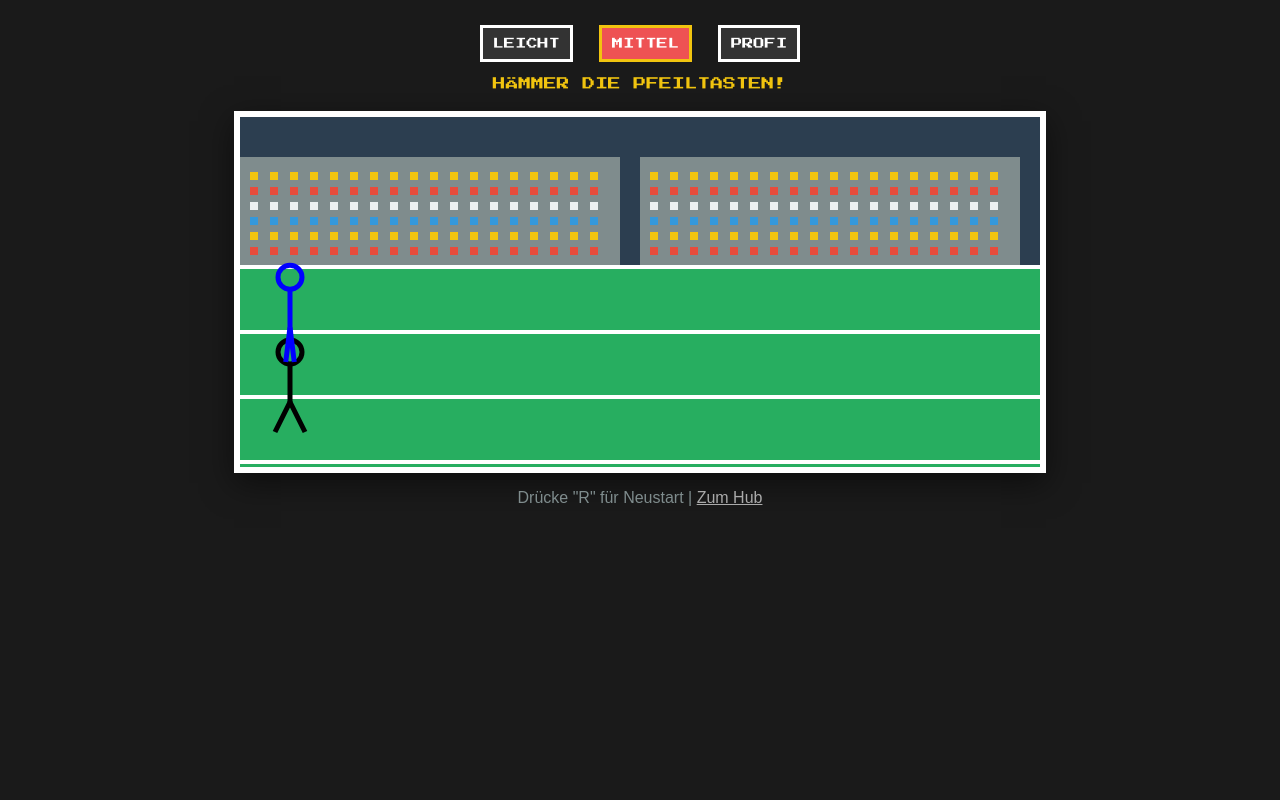
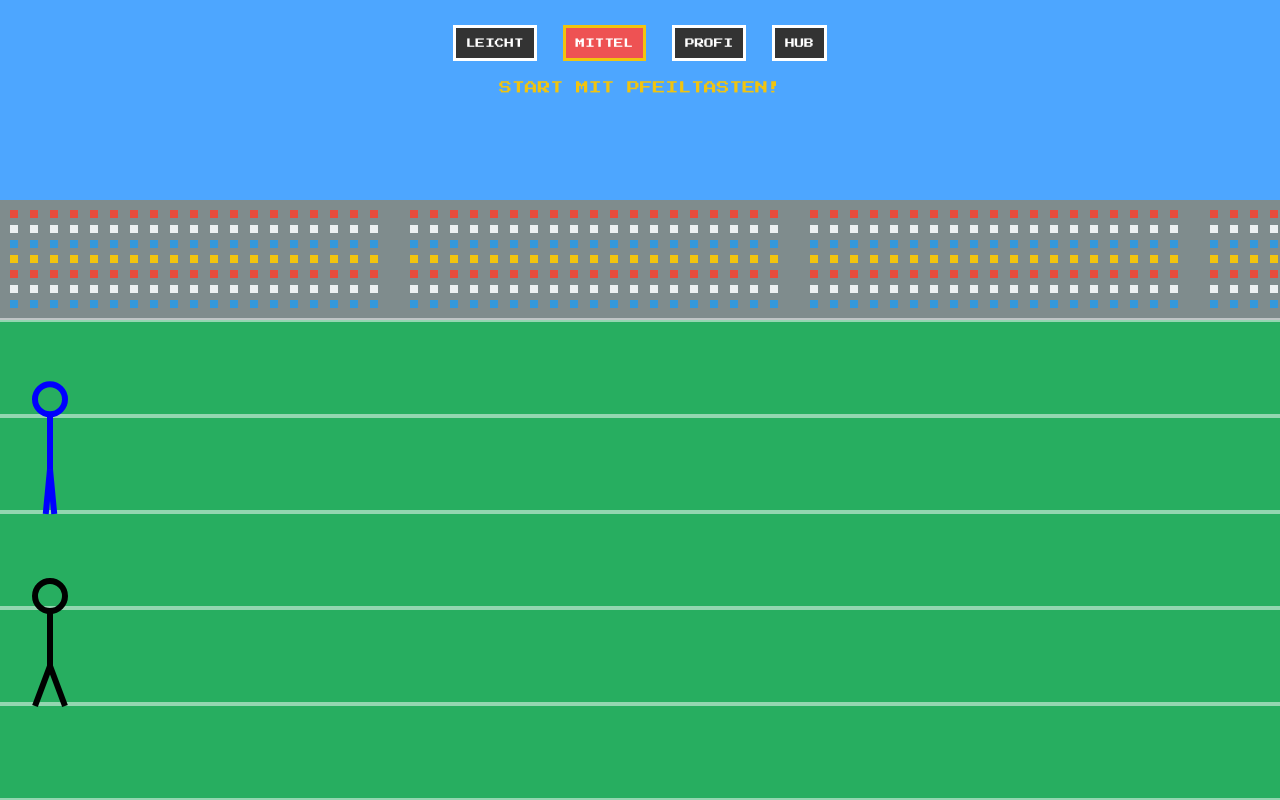
Before and after one commit to K4lkus/Pixellympics, a plain HTML site: page sprint.html in a window 1280 px wide. Drawn offline with Linux system fonts and the light colour scheme.

Commit message:
sprint.html

```diff
--- a/sprint.html
+++ b/sprint.html
@@ -2,36 +2,62 @@
 <html>
 <head>
     <meta charset="UTF-8">
-    <title>Pixel Games - 100m Sprint</title>
+    <title>Pixel Games - Fullscreen Sprint</title>
     <style>
         @import url('https://fonts.googleapis.com/css2?family=Press+Start+2P&display=swap');
-        body { background: #1a1a1a; color: white; text-align: center; font-family: 'Press Start 2P', cursive; margin: 0; padding: 20px; }
-        canvas { background: #27ae60; border: 6px solid #fff; display: block; margin: 10px auto; box-shadow: 0 10px 30px rgba(0,0,0,0.5); }
-        .diff-btn { font-family: 'Press Start 2P', cursive; font-size: 0.7rem; padding: 10px; margin: 5px; cursor: pointer; border: 3px solid #fff; background: #333; color: white; }
+
+        body, html {
+            margin: 0; padding: 0; width: 100%; height: 100%;
+            overflow: hidden; background: #1a1a1a;
+            font-family: 'Press Start 2P', cursive;
+        }
+
+        /* UI über das Spiel legen */
+        .ui-overlay {
+            position: absolute; top: 20px; width: 100%; z-index: 10;
+            pointer-events: none; /* Klicks gehen durch zum Spiel */
+            text-align: center;
+        }
+
+        .diff-btn, .back-btn {
+            pointer-events: auto; font-family: 'Press Start 2P', cursive;
+            font-size: 0.6rem; padding: 10px; margin: 5px; cursor: pointer;
+            border: 3px solid #fff; background: #333; color: white;
+        }
         .active { background: #ee5253; border-color: #f1c40f; }
-        .status { font-size: 0.8rem; color: #f1c40f; margin: 10px; height: 1.5rem; }
+
+        canvas { display: block; width: 100vw; height: 100vh; }
     </style>
 </head>
 <body>
 
-    <div>
-        <button class="diff-btn" onclick="setDiff(3.5, this)">LEICHT</button>
-        <button class="diff-btn active" onclick="setDiff(4.6, this)">MITTEL</button>
-        <button class="diff-btn" onclick="setDiff(5.8, this)">PROFI</button>
+    <div class="ui-overlay">
+        <div>
+            <button class="diff-btn" onclick="setDiff(3.5, this)">LEICHT</button>
+            <button class="diff-btn active" onclick="setDiff(4.6, this)">MITTEL</button>
+            <button class="diff-btn" onclick="setDiff(6.0, this)">PROFI</button>
+            <a href="index.html"><button class="back-btn">HUB</button></a>
+        </div>
+        <div id="status" style="color: #f1c40f; margin-top: 15px; font-size: 0.8rem;">START MIT PFEILTASTEN!</div>
     </div>
 
-    <div id="status" class="status">HÄMMER DIE PFEILTASTEN!</div>
-
-    <canvas id="sprintCanvas" width="800" height="350"></canvas>
-    <p style="font-family: sans-serif; color: #7f8c8d;">Drücke "R" für Neustart | <a href="index.html" style="color: #aaa;">Zum Hub</a></p>
+    <canvas id="gameCanvas"></canvas>
 
     <script>
-        var canvas = document.getElementById('sprintCanvas');
+        var canvas = document.getElementById('gameCanvas');
         var ctx = canvas.getContext('2d');
         var statusLabel = document.getElementById('status');
 
+        // Dynamische Größe
+        function resize() {
+            canvas.width = window.innerWidth;
+            canvas.height = window.innerHeight;
+        }
+        window.addEventListener('resize', resize);
+        resize();
+
         var px = 50, pspeed = 0, plastKey = "", pAnim = 0;
-        var oppx = 50, oppSpeed = 2.6;
+        var oppx = 50, oppSpeed = 4.6;
         var running = false, finished = false, startTime = 0, cameraX = 0;
 
         window.setDiff = function(s, btn) {
@@ -42,79 +68,88 @@
         };
 
         function render() {
-            cameraX = px - 150;
+            cameraX = px - (canvas.width * 0.2); // Spieler bleibt im linken Viertel
             if (cameraX < 0) cameraX = 0;
 
-            // --- STADION ZEICHNEN ---
-            ctx.fillStyle = "#2c3e50"; // Himmel
-            ctx.fillRect(0, 0, 800, 350);
+            let midHeight = canvas.height * 0.4; // Wo die Tribüne aufhört und die Bahn beginnt
 
+            // 1. HIMMEL
+            ctx.fillStyle = "#4da6ff";
+            ctx.fillRect(0, 0, canvas.width, midHeight);
+
+            // 2. TRIBÜNE (Parallax)
             let stadiumX = -(cameraX * 0.4) % 400;
-            for (let i = -1; i < 4; i++) {
+            ctx.fillStyle = "#7f8c8d";
+            ctx.fillRect(0, midHeight - 120, canvas.width, 120); // Beton-Sockel
+
+            for (let i = -1; i < (canvas.width / 400) + 2; i++) {
                 let sPos = (i * 400) + stadiumX;
-                ctx.fillStyle = "#7f8c8d"; // Beton der Tribüne
-                ctx.fillRect(sPos, 40, 380, 110);
-
-                // Zuschauer-Pixel
-                for (let y = 55; y < 140; y += 15) {
-                    for (let x = 10; x < 370; x += 20) {
+                for (let y = midHeight - 110; y < midHeight - 10; y += 15) {
+                    for (let x = 10; x < 380; x += 20) {
                         ctx.fillStyle = ["#e74c3c","#f1c40f","#3498db","#ecf0f1"][(x+y)%4];
                         ctx.fillRect(sPos + x, y, 8, 8);
                     }
                 }
             }
 
-            // --- BAHN ZEICHNEN ---
-            ctx.fillStyle = "#27ae60"; // Rasen
-            ctx.fillRect(0, 150, 800, 200);
+            // 3. BAHN (Rasen/Tartan)
+            ctx.fillStyle = "#27ae60";
+            ctx.fillRect(0, midHeight, canvas.width, canvas.height - midHeight);
 
-            ctx.strokeStyle = "white"; ctx.lineWidth = 4;
-            for(let j=0; j<4; j++) {
-                ctx.beginPath(); ctx.moveTo(0, 150 + j*65); ctx.lineTo(800, 150 + j*65); ctx.stroke();
+            // Bahn-Linien
+            ctx.strokeStyle = "rgba(255,255,255,0.5)";
+            ctx.lineWidth = 4;
+            let laneHeight = (canvas.height - midHeight) / 5;
+            for(let j=0; j<6; j++) {
+                ctx.beginPath();
+                ctx.moveTo(0, midHeight + j * laneHeight);
+                ctx.lineTo(canvas.width, midHeight + j * laneHeight);
+                ctx.stroke();
             }
 
             // Ziellinie
             ctx.fillStyle = "white";
-            ctx.fillRect(1550 - cameraX, 150, 40, 200);
+            ctx.fillRect(2000 - cameraX, midHeight, 50, canvas.height - midHeight);
 
-            // Logik
+            // 4. LOGIK
             if (running && !finished) {
                 pspeed *= 0.96; px += pspeed; oppx += oppSpeed;
                 if (pspeed > 0.1) pAnim += pspeed * 0.12;
-
                 let zeit = ((Date.now() - startTime)/1000).toFixed(2);
                 statusLabel.innerText = "ZEIT: " + zeit + "s";
-
-                if (px > 1550 || oppx > 1550) {
+                if (px > 2000 || oppx > 2000) {
                     finished = true;
-                    statusLabel.innerText = (px > oppx ? "SIEG! " : "LOSE! ") + " DRÜCKE 'R'";
+                    statusLabel.innerText = (px > oppx ? "SIEG! " : "NIEDERLAGE! ") + " 'R' FÜR RESET";
                 }
             }
 
-            drawMan(px - cameraX, 280, "black", pAnim);
-            drawMan(oppx - cameraX, 210, "blue", oppx * 0.1);
+            // 5. ATHLETEN (Positioniert in den Bahnen)
+            let playerY = midHeight + laneHeight * 3.5;
+            let oppY = midHeight + laneHeight * 1.5;
+
+            drawMan(px - cameraX, playerY, "black", pAnim);
+            drawMan(oppx - cameraX, oppY, "blue", oppx * 0.1);
+
             requestAnimationFrame(render);
         }
 
         function drawMan(x, y, color, anim) {
-            var bob = Math.sin(anim) * 5;
-            var leg = Math.cos(anim) * 15;
-            ctx.strokeStyle = color; ctx.lineWidth = 5;
-            ctx.beginPath(); ctx.arc(x, y-45+bob, 12, 0, 7); ctx.stroke();
-            ctx.beginPath(); ctx.moveTo(x, y-33+bob); ctx.lineTo(x, y+5+bob); ctx.stroke();
-            ctx.beginPath(); ctx.moveTo(x, y+5+bob); ctx.lineTo(x+leg, y+35); ctx.stroke();
-            ctx.beginPath(); ctx.moveTo(x, y+5+bob); ctx.lineTo(x-leg, y+35); ctx.stroke();
+            let bob = Math.sin(anim) * 5;
+            let leg = Math.cos(anim) * 15;
+            ctx.strokeStyle = color; ctx.lineWidth = 6;
+            ctx.beginPath(); ctx.arc(x, y-60+bob, 15, 0, 7); ctx.stroke(); // Kopf größer
+            ctx.beginPath(); ctx.moveTo(x, y-45+bob); ctx.lineTo(x, y+10+bob); ctx.stroke(); // Körper
+            ctx.beginPath(); ctx.moveTo(x, y+10+bob); ctx.lineTo(x+leg, y+50); ctx.stroke(); // Bein 1
+            ctx.beginPath(); ctx.moveTo(x, y+10+bob); ctx.lineTo(x-leg, y+50); ctx.stroke(); // Bein 2
         }
 
         window.onkeydown = function(e) {
-            let key = e.key.toLowerCase();
-            if (key === "r") { location.reload(); } // Reset funktioniert jetzt immer
-
+            if (e.key.toLowerCase() === "r") location.reload();
             if (finished) return;
-            if (key === "arrowleft" || key === "arrowright") {
+            if (e.key === "ArrowLeft" || e.key === "ArrowRight") {
                 if (e.key !== plastKey) {
                     if(!running) { running = true; startTime = Date.now(); }
-                    pspeed += 2.6; plastKey = e.key;
+                    pspeed += 2.8; plastKey = e.key;
                 }
             }
         };
```
